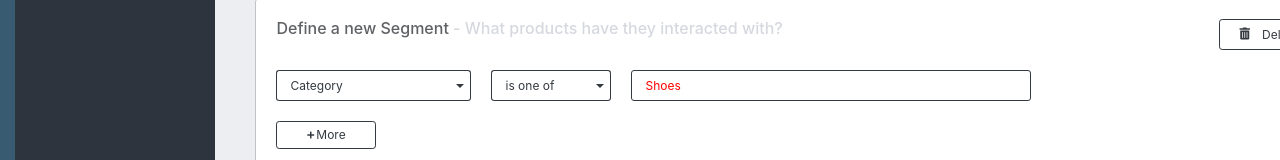
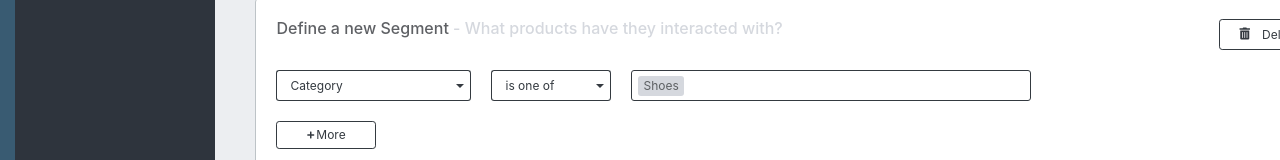
Before and after one commit to thefonso/conversion, a React (Create React App) app: page / in a window 1280 px wide. Shown: the part 353-513 px from the top of the page. Built offline with nearby package versions, Linux system fonts and the light colour scheme.

Commit message:
WIP: second row elements detailing

```diff
--- a/src/App.css
+++ b/src/App.css
@@ -310,10 +310,16 @@ body{
   font-size: 12px;
   width: 400px;
   text-align: start;
-  padding-left: 13px;
+  padding-left: 6px;
   border-right-width: 1px;
   border-radius: 3px;
-  color: red;
+}
+
+#products-purchased .category-dd-3 span{
+  border-radius: 3px;
+  background-color: #d5d8de;
+  padding: 2px 5px 3px 5px;
+  color: #5d6063;
 }
 
 #products-purchased .mid-row{
@@ -326,7 +332,6 @@ body{
   margin-left: 20px;
   margin-right: 20px;
 }
-
 
 #sample-field::placeholder {
   color: red;
--- a/src/App.js
+++ b/src/App.js
@@ -130,7 +130,7 @@ function App() {
                     </div>
                     <div className="btn-group">
                       <button className="category-dd-3 btn btn-outline-dark btn-sm" type="button">
-                        Shoes
+                        <span>Shoes</span>
                       </button>
                       <div className="dropdown-menu">
                         ...
```
